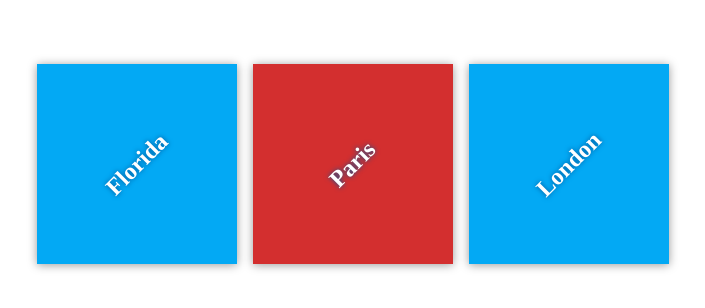
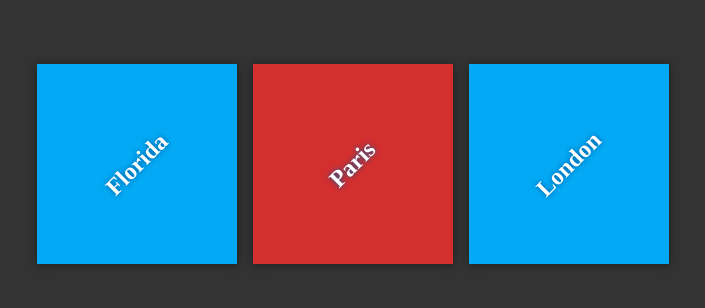
Before and after one commit to deyanemo/my-travel-plans, a plain HTML site: page index.html in a window 1280 px wide. Shown: the part 236-544 px from the top of the page, without its empty margins (287-992 px from the left). Drawn offline with Linux system fonts and the light colour scheme.

Commit message:
body background color and font color

```diff
--- a/css/app.css
+++ b/css/app.css
@@ -20,6 +20,8 @@ body {
     display: flex;
     margin: 0;
     height: 100%;
+    background-color:#333;
+    color:#fff;
 }
 
 .container {
```
